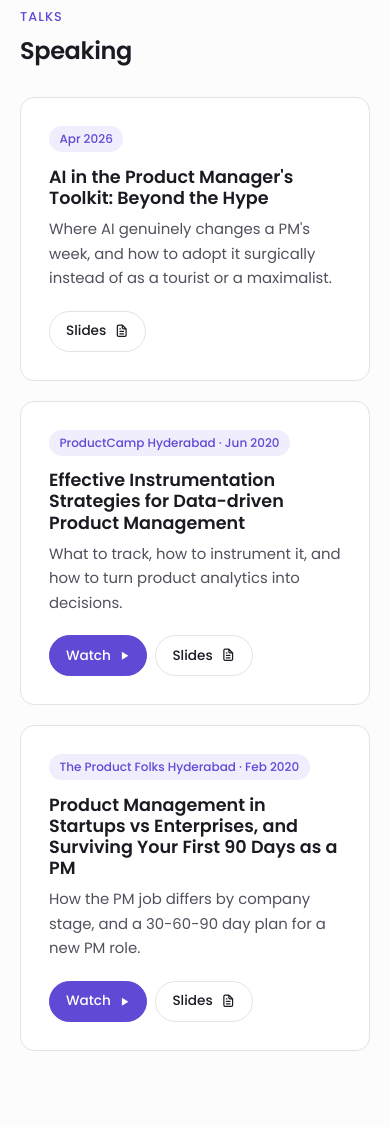
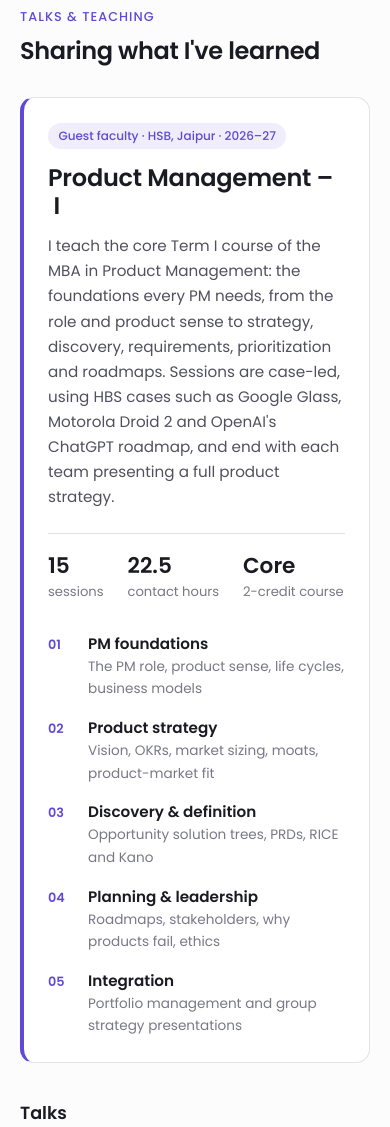
Before and after one commit to pawankumaradda/pawankumaradda.github.io, a plain HTML site: page index.html in a window 390 px wide. Shown: the part 4580-5707 px from the top of the page. Drawn offline with Linux system fonts and the light colour scheme.

Commit message:
Expand Talks into Talks & teaching with HSB Jaipur guest faculty
Feature card for the Product Management - I course (MBA in Product
Management, 2026-27): summary, key facts and the five modules. Talks
follow underneath. Adds HSB Jaipur to Experience; nav reads "Teaching".

Co-Authored-By: Claude Opus 5.5 <noreply@anthropic.com>
Claude-Session: https://claude.ai/code/session_01Frn3RVgtERwCYznVMyczdz

```diff
--- a/assets/css/styles.css
+++ b/assets/css/styles.css
@@ -341,3 +341,29 @@ body.modal-open { overflow: hidden; }
 .cv-modal--video .cv-modal__body { background: #000; }
 .cv-modal--video iframe { flex: none; aspect-ratio: 16 / 9; height: auto; }
 .cv-modal--video .cv-modal__fallback { display: none; }
+
+/*==================== TEACHING ====================*/
+.teach {
+  display: grid; grid-template-columns: 1.15fr 1fr; gap: 2.5rem;
+  padding: 2rem;
+  margin-bottom: 2.5rem;
+  background: var(--surface);
+  border: 1px solid var(--line);
+  border-left: 4px solid var(--accent);
+  border-radius: var(--radius);
+}
+.teach__title { font-size: 1.5rem; margin-bottom: .75rem; letter-spacing: -.01em; }
+.teach__main p { font-size: .95rem; }
+.teach__facts { display: flex; gap: 2rem; margin: 1.5rem 0 0; padding-top: 1.25rem; border-top: 1px solid var(--line); }
+.teach__facts dt { font-size: 1.35rem; font-weight: 600; color: var(--ink); line-height: 1.1; }
+.teach__facts dd { margin: .2rem 0 0; font-size: .82rem; color: var(--muted); }
+.teach__modules { list-style: none; margin: 0; padding: 0; display: grid; gap: .9rem; align-content: center; }
+.teach__modules li { display: flex; gap: 1rem; align-items: baseline; }
+.teach__modules span { font-size: .8rem; font-weight: 600; color: var(--accent); min-width: 1.5rem; }
+.teach__modules h4 { margin: 0; font-size: .95rem; font-weight: 600; color: var(--ink); }
+.teach__modules p { font-size: .85rem; color: var(--muted); }
+.subhead { font-size: 1.1rem; margin-bottom: 1rem; }
+@media (max-width: 860px) {
+  .teach { grid-template-columns: 1fr; gap: 1.75rem; padding: 1.5rem; }
+  .teach__facts { gap: 1.5rem; }
+}
--- a/index.html
+++ b/index.html
@@ -25,7 +25,7 @@
             <ul class="nav__links">
                 <li><a href="#work">Work</a></li>
                 <li><a href="#writing">Writing</a></li>
-                <li><a href="#talks">Talks</a></li>
+                <li><a href="#talks">Teaching</a></li>
                 <li><a href="#experience">Experience</a></li>
                 <li><a href="#contact">Contact</a></li>
             </ul>
@@ -163,9 +163,31 @@
         <!-- TALKS -->
         <section class="section wrap" id="talks">
             <header class="section__head">
-                <p class="eyebrow">Talks</p>
-                <h2 class="section__title">Speaking</h2>
+                <p class="eyebrow">Talks &amp; teaching</p>
+                <h2 class="section__title">Sharing what I've learned</h2>
             </header>
+
+            <article class="teach">
+                <div class="teach__main">
+                    <span class="tag">Guest faculty · HSB, Jaipur · 2026–27</span>
+                    <h3 class="teach__title">Product Management&nbsp;–&nbsp;I</h3>
+                    <p>I teach the core Term I course of the MBA in Product Management: the foundations every PM needs, from the role and product sense to strategy, discovery, requirements, prioritization and roadmaps. Sessions are case-led, using HBS cases such as Google Glass, Motorola Droid 2 and OpenAI's ChatGPT roadmap, and end with each team presenting a full product strategy.</p>
+                    <dl class="teach__facts">
+                        <div><dt>15</dt><dd>sessions</dd></div>
+                        <div><dt>22.5</dt><dd>contact hours</dd></div>
+                        <div><dt>Core</dt><dd>2-credit course</dd></div>
+                    </dl>
+                </div>
+                <ol class="teach__modules">
+                    <li><span>01</span><div><h4>PM foundations</h4><p>The PM role, product sense, life cycles, business models</p></div></li>
+                    <li><span>02</span><div><h4>Product strategy</h4><p>Vision, OKRs, market sizing, moats, product-market fit</p></div></li>
+                    <li><span>03</span><div><h4>Discovery &amp; definition</h4><p>Opportunity solution trees, PRDs, RICE and Kano</p></div></li>
+                    <li><span>04</span><div><h4>Planning &amp; leadership</h4><p>Roadmaps, stakeholders, why products fail, ethics</p></div></li>
+                    <li><span>05</span><div><h4>Integration</h4><p>Portfolio management and group strategy presentations</p></div></li>
+                </ol>
+            </article>
+
+            <h3 class="subhead">Talks</h3>
             <div class="grid grid--3">
                 <article class="card card--talk">
                     <span class="tag">Apr 2026</span>
@@ -204,6 +226,7 @@
             </header>
             <ul class="rows rows--plain">
                 <li><span class="rows__title"><strong>Salesforce</strong> · Senior Director, Product Management</span><span class="rows__meta">Partner Cloud &amp; Sales Cloud · previously Revenue Cloud, Customer Availability &amp; Trust</span></li>
+                <li><span class="rows__title"><strong>HSB, Jaipur</strong> · Guest Faculty</span><span class="rows__meta">MBA in Product Management · 2026–27</span></li>
                 <li><span class="rows__title"><strong>Gainsight</strong> · Product Management</span></li>
                 <li><span class="rows__title"><strong>Mentrio</strong> · Co-founder</span></li>
                 <li><span class="rows__title"><strong>Clio</strong> · Product Management</span><span class="rows__meta">Canada</span></li>
```
